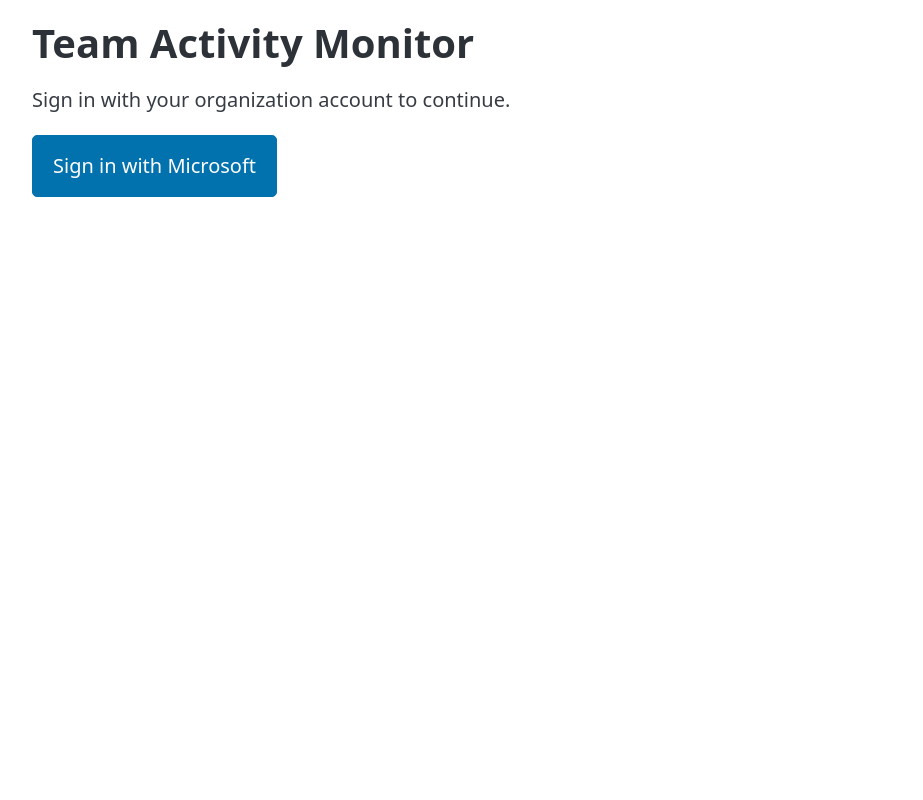
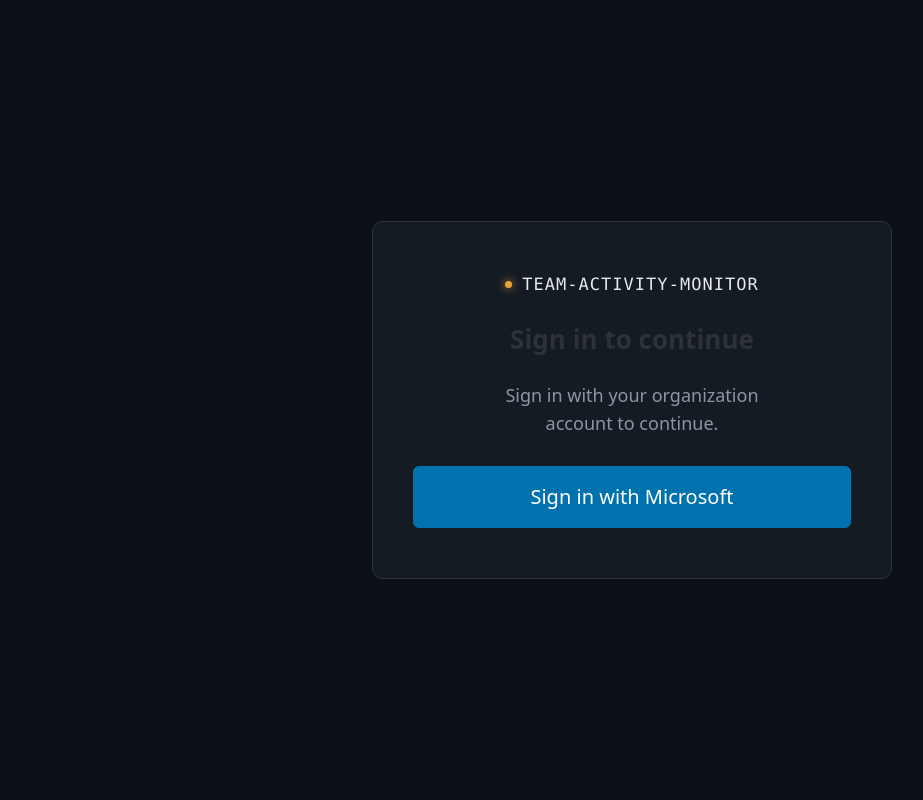
Before and after one commit to OttavioAP/Autonomized_Takehome, a FastAPI app: page /login in a window 1280 px wide. Shown: the whole page, without its empty margins (8-931 px from the left). Run offline with FastAPI, Linux system fonts and the light colour scheme; parts of the project's set-up code (start-up, migrations or seed data) failed here and were passed over; some libraries are stand-ins or nearby versions.

Commit message:
Dark console theme app-wide; optimistic (non-blocking) pre-fetch
- New app/static/css/theme.css: the dark, amber-accented "console" palette
  (near-black surfaces, monospace labels/wordmark, JIRA/GitHub-distinct accent
  colors) as Pico CSS variable overrides, linked globally from base.html so
  login/oauth-connect/chat all share one theme instead of chat.html looking
  like a different product from the rest of the app. chat.css now consumes
  these tokens instead of defining its own copy.
- Restyled login.html and oauth_connect.html to match: centered auth-card
  layout, wordmark, connect/disconnect rows with a live-status pill per
  provider (connected/not-connected).
- GET /conversations/{id} no longer blocks the page render on live JIRA/GitHub
  pre-fetch calls (was adding ~3s to first-load). Pre-fetch now runs via
  FastAPI's BackgroundTasks after the response is sent, against its own
  session (Database.new_session(), not the request's db_session, which the
  background task outlives). ChatService.run() never required prefetched_at
  to be set - it just reads whatever activity_items rows already exist - so a
  message sent before pre-fetch finishes gets a thinner "own activity"
  context for that one turn at worst, not an error.

Co-Authored-By: Claude Sonnet 5 <noreply@anthropic.com>

```diff
--- a/app/api/pages.py
+++ b/app/api/pages.py
@@ -5,17 +5,19 @@ the active conversation is carried in the URL path, not the session.
 """
 
 import json
+import logging
 import secrets
 import uuid
 from datetime import UTC, datetime
 
-from fastapi import APIRouter, Depends, Form, HTTPException, Request, status
+from fastapi import APIRouter, BackgroundTasks, Depends, Form, HTTPException, Request, status
 from fastapi.responses import RedirectResponse, StreamingResponse
 from sqlalchemy.ext.asyncio import AsyncSession
 
 from app.api import oauth as oauth_routes
 from app.auth.dependency import get_current_user
 from app.db.models.session import UserSession
+from app.db.models.team_member import TeamMember
 from app.db.session import db
 from app.repositories import conversation_repo, message_repo, team_member_repo
 from app.services import pre_fetch
@@ -23,6 +25,19 @@ from app.services.chat_service import ChatService
 from app.templating import templates
 
 router = APIRouter()
+logger = logging.getLogger(__name__)
+
+
+async def _run_pre_fetch_background(conversation_id: uuid.UUID, team_member: TeamMember) -> None:
+    """Fire-and-forget task body for the optimistic pre-fetch kicked off by
+    conversation_view() - never awaited by the request, so any exception here would
+    otherwise vanish silently into an unretrieved Task exception. Logged instead."""
+    async with db.new_session() as session:
+        try:
+            await pre_fetch.run(session, conversation_id, team_member)
+            await session.commit()
+        except Exception:
+            logger.exception("Background pre-fetch failed for conversation_id=%s", conversation_id)
 
 
 async def _require_team_member(db_session: AsyncSession, current_user: UserSession) -> uuid.UUID:
@@ -64,6 +79,7 @@ async def index(
 async def conversation_view(
     request: Request,
     conversation_id: uuid.UUID,
+    background_tasks: BackgroundTasks,
     current_user: UserSession = Depends(get_current_user),
     db_session: AsyncSession = Depends(db.get_session),
 ):
@@ -77,8 +93,18 @@ async def conversation_view(
     team_member = await team_member_repo.get_by_azure_upn(db_session, current_user.user_upn)
     assert team_member is not None
     if conversation.prefetched_at is None:
-        await pre_fetch.run(db_session, conversation_id, team_member)
-        await db_session.commit()
+        # Optimistic, non-blocking: the page renders immediately rather than waiting
+        # on live JIRA/GitHub round-trips. FastAPI's BackgroundTasks runs this after
+        # the response is sent, on the same event loop but outside the request scope -
+        # unlike a bare asyncio.create_task(), it isn't at risk of being cancelled the
+        # moment the response completes. Runs against its own session (not db_session,
+        # which belongs to a request scope this task outlives) and commits
+        # independently once done. ChatService.run() doesn't require prefetched_at to
+        # be set - it just reads whatever activity_items rows exist at chat time, so a
+        # user who sends a message before this finishes gets a thinner "own activity"
+        # context for that one turn at worst, not an error; the model can still
+        # tool-call to compensate.
+        background_tasks.add_task(_run_pre_fetch_background, conversation_id, team_member)
 
     messages = await message_repo.list_out_for_conversation(db_session, conversation_id)
     conversations = await conversation_repo.list_for_team_member(db_session, team_member_id)
--- /dev/null
+++ b/app/static/css/theme.css
@@ -0,0 +1,186 @@
+/* App-wide dark "console" theme — token overrides for Pico's CSS variables,
+   linked globally from base.html so every page (login, oauth-connect, chat)
+   shares one dark, amber-accented palette instead of chat.html looking like a
+   different product from the rest of the app. Chat-specific component styling
+   (navbar, sidebar, bubbles, pills) lives in chat.css and consumes these same
+   --tam-* tokens. */
+
+@font-face {
+    font-family: "JBMono";
+    src: local("JetBrains Mono"), local("Consolas"), local("Menlo");
+}
+
+:root {
+    --tam-bg: #0d1117;
+    --tam-surface: #151b23;
+    --tam-surface-raised: #1c2430;
+    --tam-line: #2a3340;
+    --tam-ink: #e6e9ef;
+    --tam-ink-dim: #8b96a5;
+    --tam-ink-faint: #5a6472;
+    --tam-accent: #e8a33d;
+    --tam-accent-ink: #1a1204;
+    --tam-jira: #6ea8ff;
+    --tam-jira-bg: #16233d;
+    --tam-github: #7ee0c3;
+    --tam-github-bg: #113129;
+    --tam-danger: #ff7b72;
+    --tam-radius: 6px;
+    --tam-mono: "JBMono", ui-monospace, "SF Mono", Consolas, monospace;
+
+    --pico-background-color: var(--tam-bg);
+    --pico-color: var(--tam-ink);
+    --pico-h1-color: var(--tam-ink);
+    --pico-card-background-color: var(--tam-surface);
+    --pico-card-border-color: var(--tam-line);
+    --pico-card-sectioning-background-color: var(--tam-surface);
+    --pico-muted-border-color: var(--tam-line);
+    --pico-muted-color: var(--tam-ink-dim);
+    --pico-primary: var(--tam-accent);
+    --pico-primary-background: var(--tam-accent);
+    --pico-primary-hover-background: #d4922f;
+    --pico-primary-inverse: var(--tam-accent-ink);
+    --pico-primary-focus: color-mix(in srgb, var(--tam-accent) 35%, transparent);
+    --pico-secondary: var(--tam-ink-dim);
+    --pico-secondary-background: var(--tam-surface-raised);
+    --pico-secondary-border: var(--tam-line);
+    --pico-secondary-hover-background: var(--tam-line);
+    --pico-secondary-hover: var(--tam-ink);
+    --pico-form-element-background-color: var(--tam-surface-raised);
+    --pico-form-element-border-color: var(--tam-line);
+    --pico-form-element-color: var(--tam-ink);
+    --pico-form-element-placeholder-color: var(--tam-ink-faint);
+    --pico-border-radius: var(--tam-radius);
+}
+
+body {
+    background: var(--tam-bg);
+}
+
+/* ---------- Shared wordmark (navbar + centered auth screens) ---------- */
+.wordmark {
+    font-family: var(--tam-mono);
+    font-size: 0.85rem;
+    letter-spacing: 0.06em;
+    text-transform: uppercase;
+    color: var(--tam-ink);
+    display: inline-flex;
+    align-items: center;
+    gap: 0.5rem;
+}
+
+.wordmark::before {
+    content: "";
+    display: inline-block;
+    width: 7px;
+    height: 7px;
+    border-radius: 50%;
+    background: var(--tam-accent);
+    box-shadow: 0 0 8px 1px color-mix(in srgb, var(--tam-accent) 60%, transparent);
+}
+
+/* ---------- Centered auth screens (login, oauth-connect) ---------- */
+.auth-shell {
+    min-height: calc(100vh - 2rem);
+    display: flex;
+    align-items: center;
+    justify-content: center;
+}
+
+.auth-card {
+    width: 100%;
+    max-width: 26rem;
+    background: var(--tam-surface);
+    border: 1px solid var(--tam-line);
+    border-radius: 10px;
+    padding: 2.5rem 2rem;
+    display: flex;
+    flex-direction: column;
+    align-items: center;
+    text-align: center;
+    gap: 1.4rem;
+}
+
+.auth-card h1 {
+    font-size: 1.3rem;
+    margin: 0;
+}
+
+.auth-card p.lede {
+    color: var(--tam-ink-dim);
+    font-size: 0.9rem;
+    line-height: 1.55;
+    margin: 0;
+    max-width: 30ch;
+}
+
+.auth-card [role="button"],
+.auth-card button {
+    width: 100%;
+}
+
+/* ---------- OAuth connect rows ---------- */
+.oauth-connect-rows {
+    display: flex;
+    flex-direction: column;
+    gap: 0.75rem;
+    width: 100%;
+    text-align: left;
+}
+
+.oauth-connect-row {
+    display: flex;
+    align-items: center;
+    justify-content: space-between;
+    gap: 0.75rem;
+    border: 1px solid var(--tam-line);
+    border-radius: var(--tam-radius);
+    padding: 0.85rem 1rem;
+    background: var(--tam-surface-raised);
+}
+
+.oauth-connect-row > span:first-child {
+    font-size: 0.9rem;
+    font-weight: 600;
+    display: flex;
+    align-items: center;
+    gap: 0.6rem;
+}
+
+.oauth-connect-row [role="button"],
+.oauth-connect-row button {
+    font-size: 0.78rem;
+    padding: 0.4rem 0.75rem;
+    width: auto;
+}
+
+.oauth-status {
+    display: inline-flex;
+    align-items: center;
+    gap: 0.35rem;
+    font-family: var(--tam-mono);
+    font-size: 0.7rem;
+    letter-spacing: 0.03em;
+    text-transform: uppercase;
+    padding: 0.2rem 0.55rem;
+    border-radius: 999px;
+}
+
+.oauth-status--connected {
+    color: var(--tam-github);
+    background: color-mix(in srgb, var(--tam-github) 15%, transparent);
+}
+
+.oauth-status--connected::before {
+    content: "";
+    width: 5px;
+    height: 5px;
+    border-radius: 50%;
+    background: var(--tam-github);
+}
+
+.oauth-status--not-connected {
+    color: var(--tam-ink-faint);
+    background: var(--tam-surface);
+    border: 1px solid var(--tam-line);
+}
--- a/app/templates/base.html
+++ b/app/templates/base.html
@@ -6,6 +6,7 @@
         <title>{% block title %}Team Activity Monitor{% endblock title %}</title>
         <link rel="stylesheet"
               href="{{ url_for('static', path='vendor/pico.min.css') }}" />
+        <link rel="stylesheet" href="{{ url_for('static', path='css/theme.css') }}" />
         {% block extra_head %}
         {% endblock extra_head %}
         <script src="{{ url_for('static', path='vendor/htmx.min.js') }}" defer></script>
--- a/app/templates/login.html
+++ b/app/templates/login.html
@@ -1,7 +1,12 @@
 {% extends "base.html" %}
 {% block title %}Sign in - Team Activity Monitor{% endblock title %}
 {% block content %}
-    <h1>Team Activity Monitor</h1>
-    <p>Sign in with your organization account to continue.</p>
-    <a href="{{ url_for('login') }}" role="button">Sign in with Microsoft</a>
+    <div class="auth-shell">
+        <div class="auth-card">
+            <span class="wordmark">team-activity-monitor</span>
+            <h1>Sign in to continue</h1>
+            <p class="lede">Sign in with your organization account to continue.</p>
+            <a href="{{ url_for('login') }}" role="button">Sign in with Microsoft</a>
+        </div>
+    </div>
 {% endblock content %}
```
Also changed, not shown: app/static/css/chat.css (+178 -89 lines), app/templates/oauth_connect.html (+22 -11 lines).
